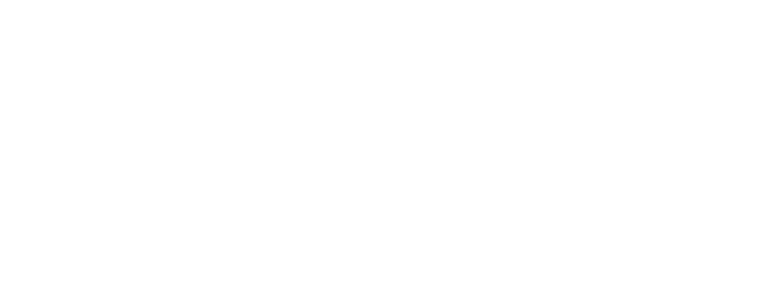
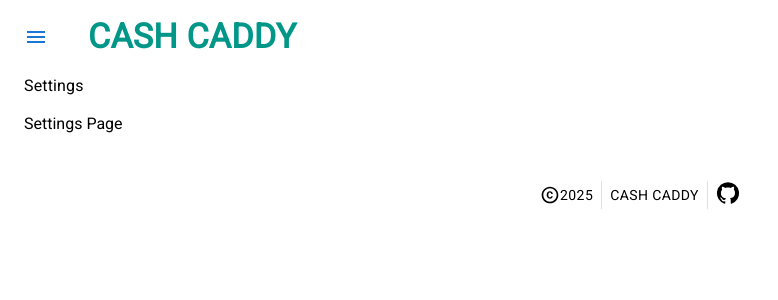
Before and after one commit to vmanidev/cash-caddy, a React (Vite) app: page /settings in a window 1280 px wide. Before the commit this address had no page. Shown: the top 300 px of the page, without its empty margins (0-778 px from the left). Built offline with nearby package versions, Linux system fonts and the light colour scheme.

Commit message:
feat(ui): add Settings and About pages with routing integration

```diff
--- /dev/null
+++ b/src/pages/About.tsx
@@ -0,0 +1,20 @@
+import { Grid, Typography } from "@mui/material";
+import AppHeader from "../components/common/Header";
+import AppFooter from "../components/common/Footer";
+
+function About() {
+  return (
+    <Grid container spacing={2} margin={2} size={12}>
+      <Grid size={12}>
+        <AppHeader />
+      </Grid>
+      <Typography variant="body1">About</Typography>
+      <Grid size={12}>About Page</Grid>
+      <Grid size={12}>
+        <AppFooter />
+      </Grid>
+    </Grid>
+  );
+}
+
+export default About;
--- /dev/null
+++ b/src/pages/Settings.tsx
@@ -0,0 +1,20 @@
+import { Grid, Typography } from "@mui/material";
+import AppHeader from "../components/common/Header";
+import AppFooter from "../components/common/Footer";
+
+function Settings() {
+  return (
+    <Grid container spacing={2} margin={2} size={12}>
+      <Grid size={12}>
+        <AppHeader />
+      </Grid>
+      <Typography variant="body1">Settings</Typography>
+      <Grid size={12}>Settings Page</Grid>
+      <Grid size={12}>
+        <AppFooter />
+      </Grid>
+    </Grid>
+  );
+}
+
+export default Settings;
--- a/src/routes/AppRouter.tsx
+++ b/src/routes/AppRouter.tsx
@@ -2,6 +2,8 @@ import { Route, Routes } from "react-router-dom";
 import Dashboard from "../pages/Dashboard";
 import Transactions from "../pages/Transactions";
 import Categories from "../pages/Categories";
+import Settings from "../pages/Settings";
+import About from "../pages/About";
 
 function AppRouter() {
   return (
@@ -9,6 +11,8 @@ function AppRouter() {
       <Route path="/" element={<Dashboard />} />
       <Route path="/transactions" element={<Transactions />} />
       <Route path="/categories" element={<Categories />} />
+      <Route path="/settings" element={<Settings />} />
+      <Route path="/about" element={<About />} />
     </Routes>
   );
 }
```
